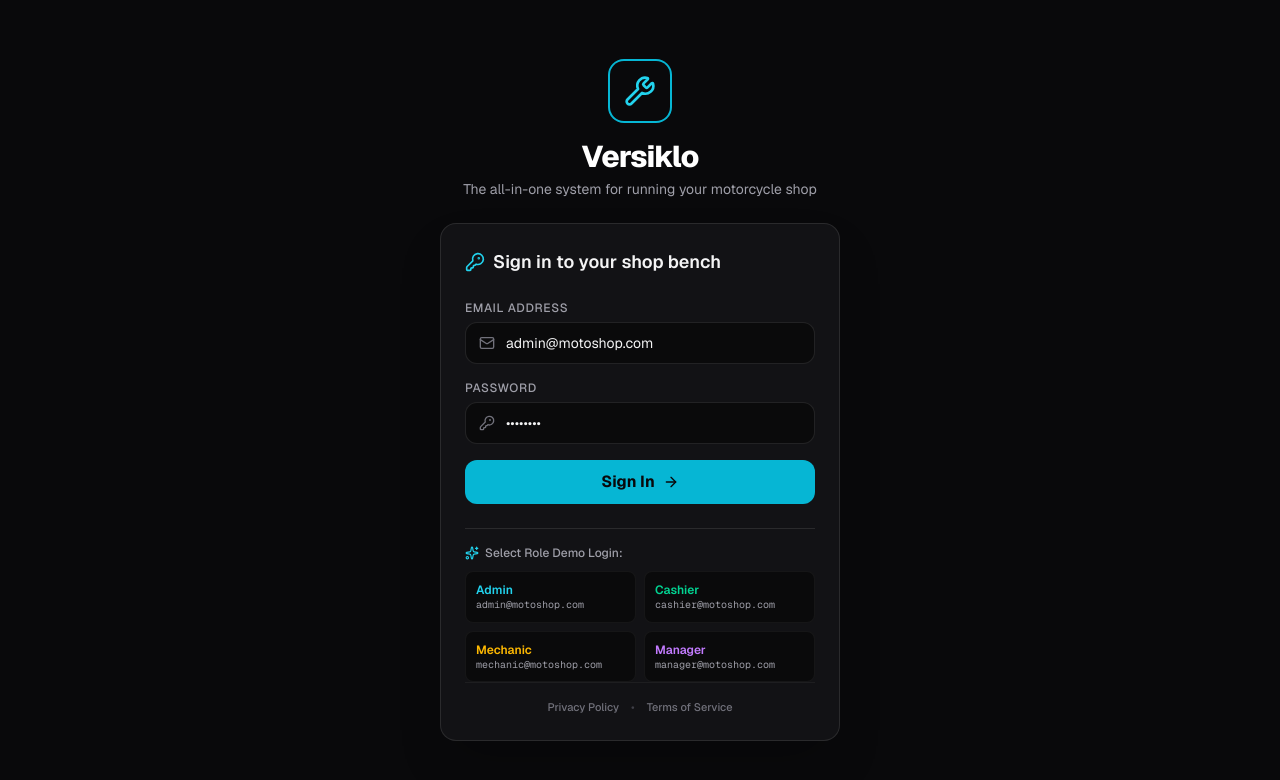
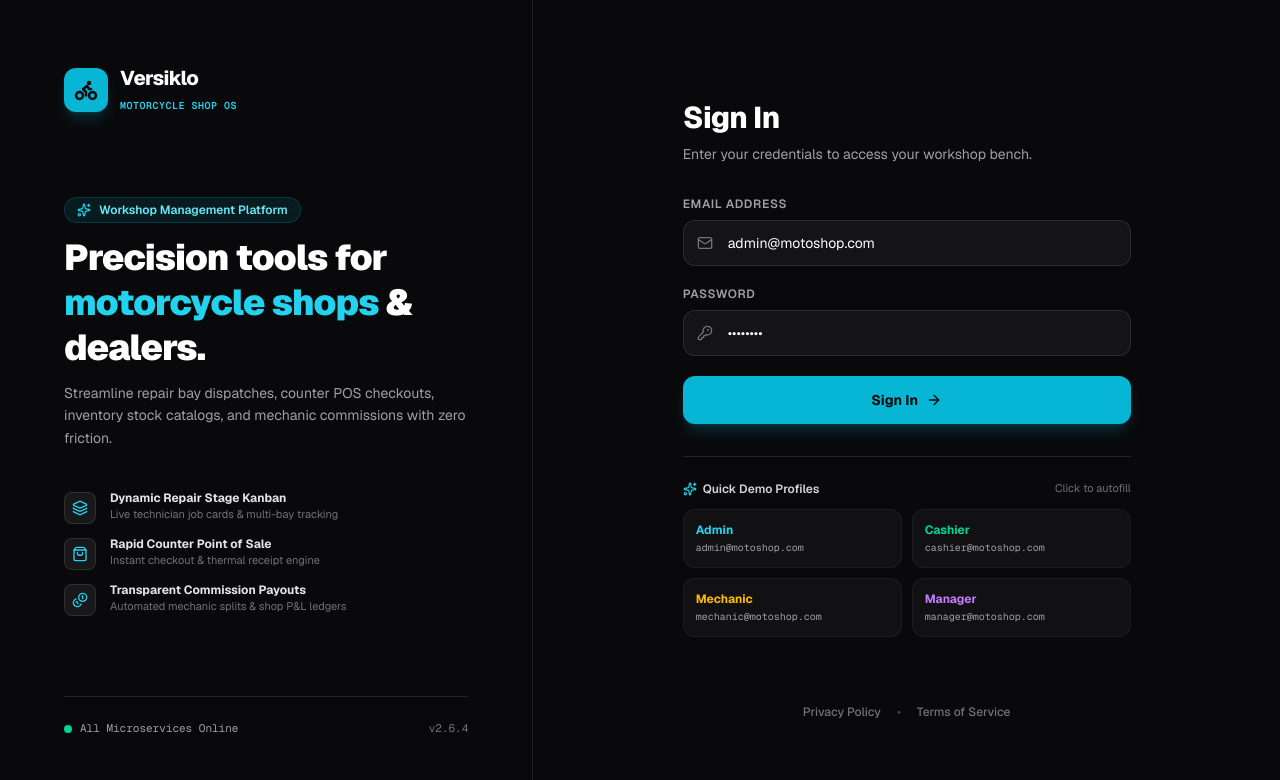
Before and after one commit to Baratetz123456/motorcycle-shop-management-system, a Next.js app in the folder frontend/: page /login in a window 1280 px wide. Shown: the top 780 px of the page. Built offline with nearby package versions, Linux system fonts and the light colour scheme; no server answers.

Commit message:
feat: implement inventory, payroll, POS, repairs, sales, and login dashboard pages

```diff
--- a/frontend/src/app/(dashboard)/inventory/page.tsx
+++ b/frontend/src/app/(dashboard)/inventory/page.tsx
@@ -20,7 +20,6 @@ import {
 } from "lucide-react";
 import clsx from "clsx";
 import { apiClient } from "@/lib/api-client";
-import { ContextualAuditDrawer } from "@/components/audit/ContextualAuditDrawer";
 import { Modal, ModalBody, ModalFooter } from "@/components/ui/Modal";
 import { recordUserAuditLog } from "@/lib/audit";
 import { Skeleton } from "@/components/ui/Skeleton";
@@ -66,7 +65,6 @@ function InventoryContent() {
   const [selectedCategory, setSelectedCategory] = useState<string>("ALL");
 
   const [isModalOpen, setIsModalOpen] = useState(false);
-  const [isAuditOpen, setIsAuditOpen] = useState(false);
   const [isMobileFilterOpen, setIsMobileFilterOpen] = useState(false);
   const [isSubmitting, setIsSubmitting] = useState(false);
   const [errorMsg, setErrorMsg] = useState("");
@@ -375,13 +373,6 @@ function InventoryContent() {
         </div>
 
         <div className="flex items-center gap-3">
-          <button
-            onClick={() => setIsAuditOpen(true)}
-            className="px-4 py-2.5 rounded-xl bg-zinc-900 border border-white/10 hover:bg-zinc-800 text-zinc-300 hover:text-white transition-colors flex items-center gap-2 text-xs font-semibold"
-          >
-            <Activity className="w-4 h-4 text-cyan-400" />
-            <span>Audit Log</span>
-          </button>
 
           {canManage && (
             <button
@@ -1052,16 +1043,6 @@ function InventoryContent() {
           </div>
         </div>
       </MobileFilterSheet>
-
-      {/* Contextual Audit Drawer */}
-      <ContextualAuditDrawer
-        isOpen={isAuditOpen}
-        onClose={() => setIsAuditOpen(false)}
-        title="Inventory Activity & Stock Audit"
-        subtitle="Audit stream for product creation, catalog edits, and stock deductions"
-        actionPrefix="INVENTORY_"
-        resourceFilter="/inventory"
-      />
     </div>
   );
 }
--- a/frontend/src/app/(dashboard)/sales/page.tsx
+++ b/frontend/src/app/(dashboard)/sales/page.tsx
@@ -17,7 +17,6 @@ import clsx from "clsx";
 import { apiClient } from "@/lib/api-client";
 import { UserRole } from "@/lib/permissions";
 import { useRouter } from "next/navigation";
-import { ContextualAuditDrawer } from "@/components/audit/ContextualAuditDrawer";
 import { Skeleton } from "@/components/ui/Skeleton";
 import { FloatingFilterButton, MobileFilterSheet } from "@/components/ui/MobileFilterSheet";
 
@@ -55,7 +54,6 @@ export default function SalesManagementPage() {
   const [search, setSearch] = useState("");
   const [statusFilter, setStatusFilter] = useState<string>("ALL");
   const [isSubmitting, setIsSubmitting] = useState(false);
-  const [isAuditOpen, setIsAuditOpen] = useState(false);
   const [isMobileFilterOpen, setIsMobileFilterOpen] = useState(false);
 
   // Date Range Filter State
@@ -190,15 +188,6 @@ export default function SalesManagementPage() {
           </p>
         </div>
 
-        <div className="flex items-center gap-3">
-          <button
-            onClick={() => setIsAuditOpen(true)}
-            className="px-4 py-2.5 bg-zinc-900 border border-white/10 hover:border-cyan-500/30 text-zinc-300 hover:text-white rounded-xl text-xs font-semibold flex items-center gap-2 transition-all shadow-md"
-          >
-            <History className="w-4 h-4 text-cyan-400" />
-            <span>Audit Log</span>
-          </button>
-        </div>
       </div>
 
       {/* Desktop Filter & Search Bar */}
@@ -628,15 +617,6 @@ export default function SalesManagementPage() {
         </div>
       </div>
 
-      {/* Contextual Audit Drawer */}
-      <ContextualAuditDrawer
-        isOpen={isAuditOpen}
-        onClose={() => setIsAuditOpen(false)}
-        title="Invoices & Receipts Audit Log"
-        subtitle="Audit log of completed sales, receipts, and voided transactions"
-        actionPrefix="SALES_"
-        resourceFilter="/sales"
-      />
     </div>
   );
 }
--- a/frontend/src/app/(dashboard)/sales/receipt/page.tsx
+++ b/frontend/src/app/(dashboard)/sales/receipt/page.tsx
@@ -319,19 +319,8 @@ function SalesReceiptContent() {
               </div>
             </div>
 
-            {/* Quick Links to Audit Logs */}
-            <div className="pt-2 grid grid-cols-3 gap-2">
-              <button
-                onClick={() => router.push(`/audit-logs?search=${encodeURIComponent(transaction.cashier_name || "")}`)}
-                className="p-2 rounded-xl bg-zinc-900 hover:bg-zinc-800 border border-white/5 text-left transition-all"
-                title="View Cashier Audit Log"
-              >
-                <span className="text-[10px] font-semibold text-emerald-400 flex items-center gap-1">
-                  <ShieldCheck className="w-3 h-3" /> Audit
-                </span>
-                <span className="text-[9px] text-zinc-400 block truncate">Cashier Log</span>
-              </button>
-
+            {/* Quick Links */}
+            <div className="pt-2 grid grid-cols-2 gap-2">
               <button
                 onClick={() => router.push(`/repairs/history?mechanic=${encodeURIComponent(transaction.mechanic_name || "")}`)}
                 className="p-2 rounded-xl bg-zinc-900 hover:bg-zinc-800 border border-white/5 text-left transition-all"
--- a/frontend/src/app/login/page.tsx
+++ b/frontend/src/app/login/page.tsx
@@ -6,9 +6,23 @@ import Link from "next/link";
 import { apiClient } from "@/lib/api-client";
 import { tokenStore } from "@/lib/auth-token";
 import { recordUserAuditLog } from "@/lib/audit";
-import { ROLE_LANDING_PAGES, UserRole, getEffectiveLandingPage, getRouteFriendlyName } from "@/lib/permissions";
+import { UserRole, getEffectiveLandingPage, getRouteFriendlyName } from "@/lib/permissions";
 import { syncUserPreferences, getAppTheme, applyThemeToDocument, getAppMode, applyModeToDocument } from "@/lib/theme";
-import { KeyRound, Mail, ShieldAlert, ArrowRight, Wrench, Sparkles, CheckCircle2, Clock } from "lucide-react";
+import {
+  KeyRound,
+  Mail,
+  ShieldAlert,
+  ArrowRight,
+  Wrench,
+  Sparkles,
+  CheckCircle2,
+  Bike,
+  Check,
+  Activity,
+  Layers,
+  ShoppingBag,
+  Coins
+} from "lucide-react";
 
 function LoginForm() {
   const router = useRouter();
@@ -156,43 +170,138 @@ function LoginForm() {
   };
 
   return (
-    <div className="min-h-screen flex items-center justify-center bg-zinc-950 text-zinc-100 relative overflow-hidden font-sans">
-      <div className="w-full max-w-md p-6 relative z-10">
-        <div className="flex flex-col items-center text-center mb-6">
-          <div className="w-16 h-16 rounded-2xl bg-cyan-500 p-0.5 mb-4 flex items-center justify-center">
-            <div className="w-full h-full bg-zinc-950 rounded-[14px] flex items-center justify-center">
-              <Wrench className="w-8 h-8 text-cyan-400" />
+    <div className="min-h-screen flex bg-zinc-950 text-zinc-100 font-sans selection:bg-cyan-500/30 selection:text-cyan-200">
+      {/* Left Showcase Banner (Desktop Only) */}
+      <div className="hidden lg:flex lg:w-1/2 xl:w-5/12 relative flex-col justify-between p-12 xl:p-16 bg-zinc-950 border-r border-white/10 overflow-hidden">
+        {/* Subtle Background Pattern */}
+        <div
+          className="absolute inset-0 opacity-[0.03] pointer-events-none"
+          style={{
+            backgroundImage: "radial-gradient(#ffffff 1px, transparent 1px)",
+            backgroundSize: "28px 28px"
+          }}
+        />
+
+        {/* Top Branding */}
+        <div className="relative z-10">
+          <div className="flex items-center gap-3">
+            <div className="w-11 h-11 rounded-xl bg-cyan-500 flex items-center justify-center text-zinc-950 shadow-lg shadow-cyan-500/20">
+              <Bike className="w-6 h-6 stroke-[2.5]" />
+            </div>
+            <div>
+              <span className="text-xl font-extrabold tracking-tight text-white block">Versiklo</span>
+              <span className="text-[10px] font-mono text-cyan-400 font-semibold tracking-wider uppercase">
+                Motorcycle Shop OS
+              </span>
             </div>
           </div>
-          <h1 className="text-3xl font-extrabold tracking-tight text-white">
-            Versiklo
-          </h1>
-          <p className="text-sm text-zinc-400 mt-1">The all-in-one system for running your motorcycle shop</p>
         </div>
 
-        <div className="bg-zinc-900/70 border border-white/10 backdrop-blur-2xl rounded-2xl p-6 shadow-2xl">
-          <h2 className="text-lg font-semibold text-zinc-100 mb-6 flex items-center gap-2">
-            <KeyRound className="w-5 h-5 text-cyan-400" />
-            Sign in to your shop bench
+        {/* Center Presentation */}
+        <div className="relative z-10 my-auto py-12 space-y-8">
+          <div className="space-y-3">
+            <div className="inline-flex items-center gap-2 px-3 py-1 rounded-full bg-cyan-500/10 border border-cyan-500/20 text-cyan-300 text-xs font-semibold">
+              <Sparkles className="w-3.5 h-3.5 text-cyan-400" />
+              <span>Workshop Management Platform</span>
+            </div>
+            <h1 className="text-3xl xl:text-4xl font-black tracking-tight text-white leading-tight">
+              Precision tools for <br />
+              <span className="text-cyan-400">motorcycle shops</span> & dealers.
+            </h1>
+            <p className="text-sm text-zinc-400 leading-relaxed max-w-md">
+              Streamline repair bay dispatches, counter POS checkouts, inventory stock catalogs, and mechanic commissions with zero friction.
+            </p>
+          </div>
+
+          {/* Feature Badges */}
+          <div className="space-y-3 pt-2">
+            {[
+              {
+                icon: Layers,
+                title: "Dynamic Repair Stage Kanban",
+                desc: "Live technician job cards & multi-bay tracking",
+              },
+              {
+                icon: ShoppingBag,
+                title: "Rapid Counter Point of Sale",
+                desc: "Instant checkout & thermal receipt engine",
+              },
+              {
+                icon: Coins,
+                title: "Transparent Commission Payouts",
+                desc: "Automated mechanic splits & shop P&L ledgers",
+              },
+            ].map((feat, i) => (
+              <div key={i} className="flex items-start gap-3.5">
+                <div className="w-8 h-8 rounded-lg bg-zinc-900 border border-white/10 flex items-center justify-center shrink-0 mt-0.5 text-cyan-400">
+                  <feat.icon className="w-4 h-4" />
+                </div>
+                <div>
+                  <div className="text-xs font-bold text-zinc-200">{feat.title}</div>
+                  <div className="text-[11px] text-zinc-500">{feat.desc}</div>
+                </div>
+              </div>
+            ))}
+          </div>
+        </div>
+
+        {/* Bottom Status Indicator */}
+        <div className="relative z-10 pt-6 border-t border-white/10 flex items-center justify-between text-xs text-zinc-500">
+          <div className="flex items-center gap-2">
+            <span className="w-2 h-2 rounded-full bg-emerald-400 animate-pulse" />
+            <span className="font-mono text-[11px] text-zinc-400">All Microservices Online</span>
+          </div>
+          <span className="font-mono text-[11px]">v2.6.4</span>
+        </div>
+      </div>
+
+      {/* Right Form Area (Card-Free, Borderless & Seamless) */}
+      <div className="flex-1 flex flex-col justify-between p-6 sm:p-12 lg:p-16 min-h-screen overflow-y-auto">
+        {/* Mobile Header Branding (Hidden on desktop) */}
+        <div className="lg:hidden flex items-center gap-3 pt-4 pb-8">
+          <div className="w-10 h-10 rounded-xl bg-cyan-500 flex items-center justify-center text-zinc-950 shadow-md">
+            <Bike className="w-5 h-5 stroke-[2.5]" />
+          </div>
+          <div>
+            <span className="text-lg font-extrabold text-white block">Versiklo</span>
+            <span className="text-[10px] font-mono text-cyan-400 uppercase font-semibold">Motorcycle Shop OS</span>
+          </div>
+        </div>
+
+        {/* Main Card-Free Form Flow */}
+        <div className="my-auto max-w-md w-full mx-auto space-y-8 py-6">
+          {/* Header */}
+          <div className="space-y-2">
+            <h2 className="text-2xl sm:text-3xl font-extrabold tracking-tight text-white">
+              Sign In
             </h2>
+            <p className="text-sm text-zinc-400">
+              Enter your credentials to access your workshop bench.
+            </p>
+          </div>
 
+          {/* Feedback Alerts */}
           {error && (
-            <div className="mb-4 p-3 rounded-lg bg-red-500/10 border border-red-500/20 text-red-400 text-sm flex items-start gap-2.5">
+            <div className="p-3.5 rounded-xl bg-red-500/10 border border-red-500/20 text-red-400 text-xs sm:text-sm flex items-start gap-3 animate-in fade-in">
               <ShieldAlert className="w-5 h-5 shrink-0 mt-0.5" />
               <div>{error}</div>
             </div>
           )}
 
           {success && (
-            <div className="mb-4 p-3 rounded-lg bg-emerald-500/10 border border-emerald-500/20 text-emerald-400 text-sm flex items-center gap-2.5">
+            <div className="p-3.5 rounded-xl bg-emerald-500/10 border border-emerald-500/20 text-emerald-400 text-xs sm:text-sm flex items-center gap-3 animate-in fade-in">
               <CheckCircle2 className="w-5 h-5 shrink-0" />
               <div>{success}</div>
             </div>
           )}
 
-          <form onSubmit={handleLogin} className="space-y-4">
-            <div>
-              <label className="block text-xs font-medium text-zinc-400 mb-1.5 uppercase tracking-wider">
+          {/* Login Form */}
+          <form onSubmit={handleLogin} className="space-y-5">
+            <div className="space-y-2">
+              <label
+                htmlFor="email-input"
+                className="block text-xs font-semibold text-zinc-400 uppercase tracking-wider"
+              >
                 Email Address
               </label>
               <div className="relative">
@@ -204,15 +313,20 @@ function LoginForm() {
                   value={email}
                   onChange={(e) => setEmail(e.target.value)}
                   placeholder="user@motoshop.com"
-                  className="w-full bg-zinc-950/80 border border-white/10 rounded-xl py-2.5 pl-10 pr-4 text-sm text-zinc-100 placeholder-zinc-600 focus:outline-none focus:ring-2 focus:ring-cyan-500/50 focus:border-cyan-500 transition-all"
+                  className="w-full bg-zinc-900/80 border border-white/10 rounded-xl py-3 pl-11 pr-4 text-sm text-white placeholder-zinc-500 focus:outline-none focus:border-cyan-500 focus:ring-1 focus:ring-cyan-500/40 transition-all font-sans"
                 />
               </div>
             </div>
 
-            <div>
-              <label className="block text-xs font-medium text-zinc-400 mb-1.5 uppercase tracking-wider">
+            <div className="space-y-2">
+              <div className="flex items-center justify-between">
+                <label
+                  htmlFor="password-input"
+                  className="block text-xs font-semibold text-zinc-400 uppercase tracking-wider"
+                >
                   Password
                 </label>
+              </div>
               <div className="relative">
                 <KeyRound className="absolute left-3.5 top-1/2 -translate-y-1/2 w-4 h-4 text-zinc-500" />
                 <input
@@ -222,7 +336,7 @@ function LoginForm() {
                   value={password}
                   onChange={(e) => setPassword(e.target.value)}
                   placeholder="••••••••"
-                  className="w-full bg-zinc-950/80 border border-white/10 rounded-xl py-2.5 pl-10 pr-4 text-sm text-zinc-100 placeholder-zinc-600 focus:outline-none focus:ring-2 focus:ring-cyan-500/50 focus:border-cyan-500 transition-all"
+                  className="w-full bg-zinc-900/80 border border-white/10 rounded-xl py-3 pl-11 pr-4 text-sm text-white placeholder-zinc-500 focus:outline-none focus:border-cyan-500 focus:ring-1 focus:ring-cyan-500/40 transition-all font-sans"
                 />
               </div>
             </div>
@@ -231,10 +345,10 @@ function LoginForm() {
               id="login-button"
               type="submit"
               disabled={isLoading}
-              className="w-full mt-2 bg-cyan-500 hover:bg-cyan-400 text-zinc-950 font-bold py-2.5 px-4 rounded-xl transition-colors flex items-center justify-center gap-2 group disabled:opacity-50"
+              className="w-full py-3.5 bg-cyan-500 hover:bg-cyan-400 text-zinc-950 font-bold rounded-xl text-sm transition-all shadow-lg shadow-cyan-500/20 active:scale-[0.99] flex items-center justify-center gap-2 group disabled:opacity-50 mt-2"
             >
               {isLoading ? (
-                <div className="w-5 h-5 border-2 border-white/30 border-t-white rounded-full animate-spin" />
+                <div className="w-5 h-5 border-2 border-zinc-950/30 border-t-zinc-950 rounded-full animate-spin" />
               ) : (
                 <>
                   <span>Sign In</span>
@@ -245,47 +359,42 @@ function LoginForm() {
           </form>
 
           {/* Quick Demo Credentials for All 4 Roles */}
-          <div className="mt-6 pt-4 border-t border-white/10">
-            <p className="text-xs text-zinc-400 mb-2.5 flex items-center gap-1.5 font-medium">
-              <Sparkles className="w-3.5 h-3.5 text-cyan-400" /> Select Role Demo Login:
-            </p>
-            <div className="grid grid-cols-2 gap-2">
-              <button
-                type="button"
-                onClick={() => fillQuickCredentials("admin@motoshop.com", "admin123")}
-                className="text-left text-xs bg-zinc-950/80 hover:bg-zinc-800 border border-white/5 rounded-lg p-2.5 transition-all group"
-              >
-                <div className="font-semibold text-cyan-400">Admin</div>
-                <div className="text-[10px] text-zinc-400 font-mono">admin@motoshop.com</div>
-              </button>
-              <button
-                type="button"
-                onClick={() => fillQuickCredentials("cashier@motoshop.com", "cashier123")}
-                className="text-left text-xs bg-zinc-950/80 hover:bg-zinc-800 border border-white/5 rounded-lg p-2.5 transition-all group"
-              >
-                <div className="font-semibold text-emerald-400">Cashier</div>
-                <div className="text-[10px] text-zinc-400 font-mono">cashier@motoshop.com</div>
-              </button>
-              <button
-                type="button"
-                onClick={() => fillQuickCredentials("mechanic@motoshop.com", "mechanic123")}
-                className="text-left text-xs bg-zinc-950/80 hover:bg-zinc-800 border border-white/5 rounded-lg p-2.5 transition-all group"
-              >
-                <div className="font-semibold text-amber-400">Mechanic</div>
-                <div className="text-[10px] text-zinc-400 font-mono">mechanic@motoshop.com</div>
-              </button>
-              <button
-                type="button"
-                onClick={() => fillQuickCredentials("manager@motoshop.com", "manager123")}
-                className="text-left text-xs bg-zinc-950/80 hover:bg-zinc-800 border border-white/5 rounded-lg p-2.5 transition-all group"
-              >
-                <div className="font-semibold text-purple-400">Manager</div>
-                <div className="text-[10px] text-zinc-400 font-mono">manager@motoshop.com</div>
-              </button>
+          <div className="pt-6 border-t border-white/10 space-y-3">
+            <div className="flex items-center justify-between text-xs text-zinc-400">
+              <span className="font-semibold flex items-center gap-1.5 text-zinc-300">
+                <Sparkles className="w-3.5 h-3.5 text-cyan-400" /> Quick Demo Profiles
+              </span>
+              <span className="text-[11px] text-zinc-500">Click to autofill</span>
             </div>
 
-            {/* Public Legal Compliance Footer */}
-            <div className="pt-4 border-t border-white/5 flex items-center justify-center gap-3 text-[11px] text-zinc-500 font-medium">
+            <div className="grid grid-cols-2 gap-2.5">
+              {[
+                { role: "Admin", email: "admin@motoshop.com", pass: "admin123", color: "text-cyan-400", border: "hover:border-cyan-500/40" },
+                { role: "Cashier", email: "cashier@motoshop.com", pass: "cashier123", color: "text-emerald-400", border: "hover:border-emerald-500/40" },
+                { role: "Mechanic", email: "mechanic@motoshop.com", pass: "mechanic123", color: "text-amber-400", border: "hover:border-amber-500/40" },
+                { role: "Manager", email: "manager@motoshop.com", pass: "manager123", color: "text-purple-400", border: "hover:border-purple-500/40" },
+              ].map((item) => (
+                <button
+                  key={item.role}
+                  type="button"
+                  onClick={() => fillQuickCredentials(item.email, item.pass)}
+                  className={`text-left p-3 rounded-xl bg-zinc-900/60 hover:bg-zinc-800/80 border border-white/5 ${item.border} transition-all group`}
+                >
+                  <div className={`text-xs font-bold ${item.color} flex items-center justify-between`}>
+                    <span>{item.role}</span>
+                    <ArrowRight className="w-3 h-3 opacity-0 group-hover:opacity-100 group-hover:translate-x-0.5 transition-all text-zinc-400" />
+                  </div>
+                  <div className="text-[10px] text-zinc-400 font-mono mt-0.5 truncate">
+                    {item.email}
+                  </div>
+                </button>
+              ))}
+            </div>
+          </div>
+        </div>
+
+        {/* Legal Compliance Footer */}
+        <div className="pt-8 pb-4 flex items-center justify-center gap-4 text-xs text-zinc-500 font-medium">
           <Link href="/privacy" className="hover:text-cyan-400 transition-colors">
             Privacy Policy
           </Link>
@@ -293,8 +402,6 @@ function LoginForm() {
           <Link href="/terms" className="hover:text-cyan-400 transition-colors">
             Terms of Service
           </Link>
-            </div>
-          </div>
         </div>
       </div>
     </div>
```
Also changed, not shown: frontend/src/app/(dashboard)/payroll/page.tsx (+0 -19 lines), frontend/src/app/(dashboard)/pos/page.tsx (+0 -29 lines), frontend/src/app/(dashboard)/repairs/board/page.tsx (+0 -20 lines). Lines whose indentation alone changed are shown as unchanged.
